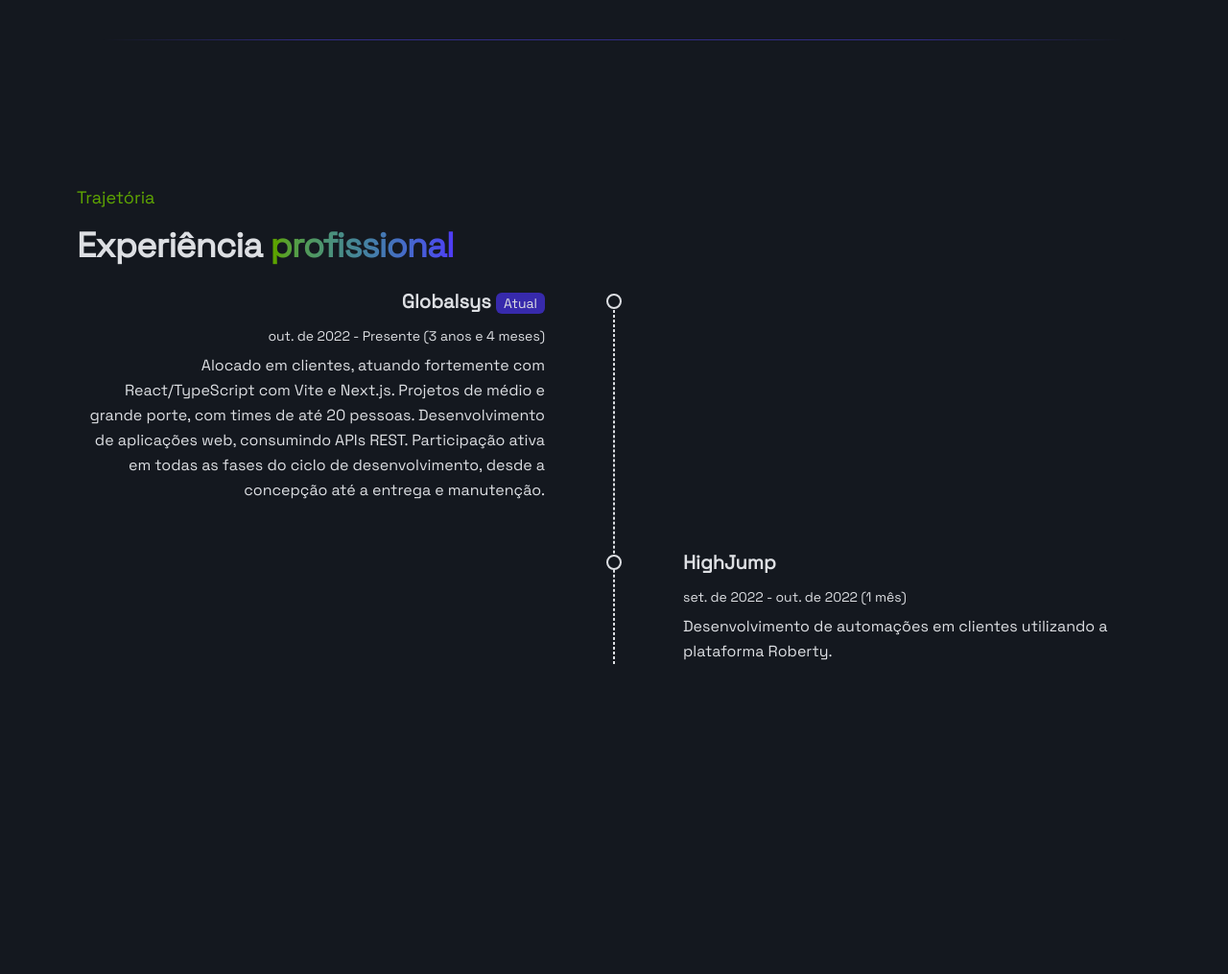
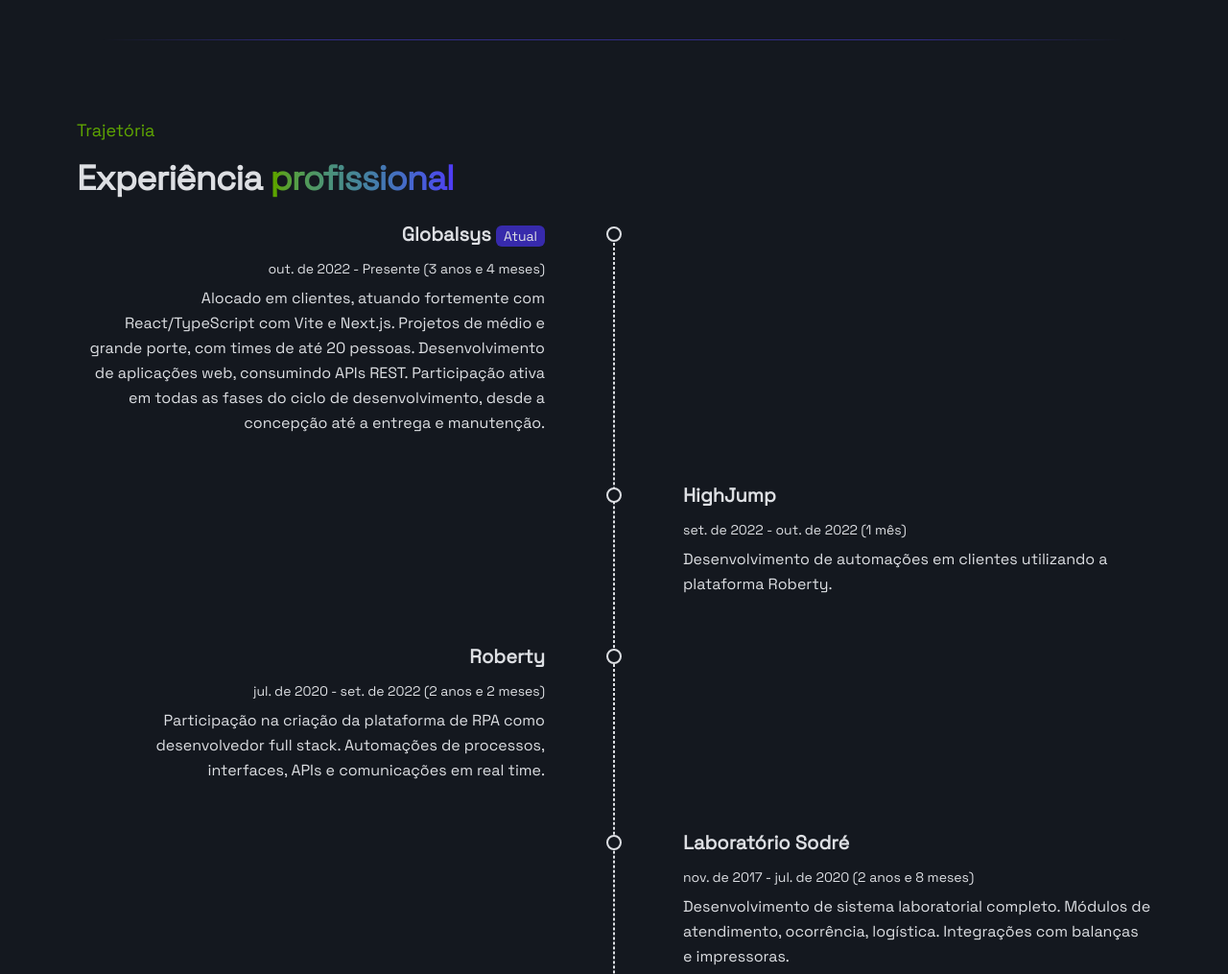
Before and after one commit to leobelini/portfolio, an Astro site: page / in a window 1280 px wide. Shown: the part 1560-2575 px from the top of the page at 96% size. Before the commit the page ends 2402 px from the top, so only its background shows below. Built offline with nearby package versions, Linux system fonts and the light colour scheme; Astro itself is replaced by a stand-in of ours.

Commit message:
feat: refactor Career component to utilize timeline data and improve item rendering

```diff
--- a/src/components/pages/index/Career.astro
+++ b/src/components/pages/index/Career.astro
@@ -2,36 +2,16 @@
 import { formatDateRange } from "../../../utils/timeline";
 import Container from "../../ui/timeline/Container.astro";
 import Item from "../../ui/timeline/Item.astro";
+import timelineData from "../../../data/timeline.json";
+import type { TimelineItem } from "../../../types/time-line-item";
 
-type TimelineItem = {
-  title: string;
+const timeline: TimelineItem[] = timelineData.map((item) => ({
+  ...item,
   date: {
-    start: Date;
-    end: Date | null; // null indica que ainda está ativo
-  };
-  description: string;
-};
-
-const timeline: TimelineItem[] = [
-  {
-    title: "Globalsys",
-    date: {
-      start: new Date("2022-10-01"),
-      end: null,
-    },
-    description:
-      "Alocado em clientes, atuando fortemente com React/TypeScript com Vite e Next.js. Projetos de médio e grande porte, com times de até 20 pessoas. Desenvolvimento de aplicações web, consumindo APIs REST. Participação ativa em todas as fases do ciclo de desenvolvimento, desde a concepção até a entrega e manutenção.",
+    start: new Date(item.date.start),
+    end: item.date.end ? new Date(item.date.end) : null,
   },
-  {
-    title: "HighJump",
-    date: {
-      start: new Date("2022-09-01"),
-      end: new Date("2022-10-01"),
-    },
-    description:
-      "Desenvolvimento de automações em clientes utilizando a plataforma Roberty.",
-  },
-];
+}));
 ---
 
 <div class="flex flex-col items-center">
@@ -42,7 +22,7 @@ const timeline: TimelineItem[] = [
 </div>
 
 <section
-  class="min-h-screen flex flex-col items-center justify-center relative overflow-hidden px-32 md:px-20"
+  class="min-h-screen flex flex-col items-center justify-center relative overflow-hidden px-32 md:px-20 my-20"
   id="career"
 >
   <div class="max-w-6xl mx-auto w-full flex flex-col">
@@ -67,10 +47,8 @@ const timeline: TimelineItem[] = [
               </span>
             )}
           </h3>
-          <p slot="date">
-            {formatDateRange(item.date.start, item.date.end)}
-          </p>
-          <p slot="description">{item.description}</p>
+          <p slot="date">{formatDateRange(item.date.start, item.date.end)}</p>
+          <div slot="description" set:html={item.description} />
         </Item>
       ))
     }
--- a/src/components/ui/timeline/Item.astro
+++ b/src/components/ui/timeline/Item.astro
@@ -5,14 +5,14 @@ const isEven = index % 2 === 0;
 
 const classItem = !isEven
   ? "md:direction-ltr text-left"
-  : "md:direction-rtl text-right";
+  : "md:direction-rtl text-left md:text-right";
 
 const classContainer = isEven
   ? "pl-8 md:pl-0 md:pr-12"
   : "pl-8 md:col-start-2 md:pl-12";
 
 
-const classTitle = !isEven ? "text-left" : "text-right";
+const classTitle = !isEven ? "text-left" : "text-left md:text-right";
 
 ---
 
--- /dev/null
+++ b/src/types/time-line-item.ts
@@ -0,0 +1,8 @@
+export type TimelineItem = {
+  title: string;
+  date: {
+    start: Date;
+    end: Date | null; // null indica que ainda está ativo
+  };
+  description: string; // aceita HTML
+};
```
